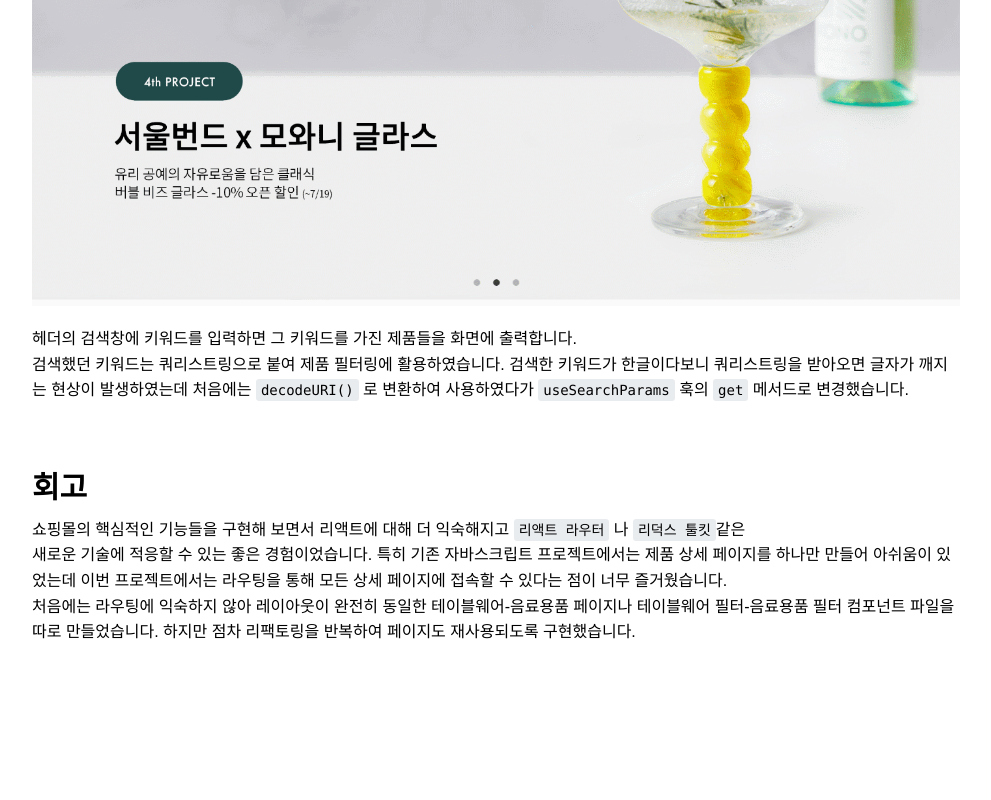
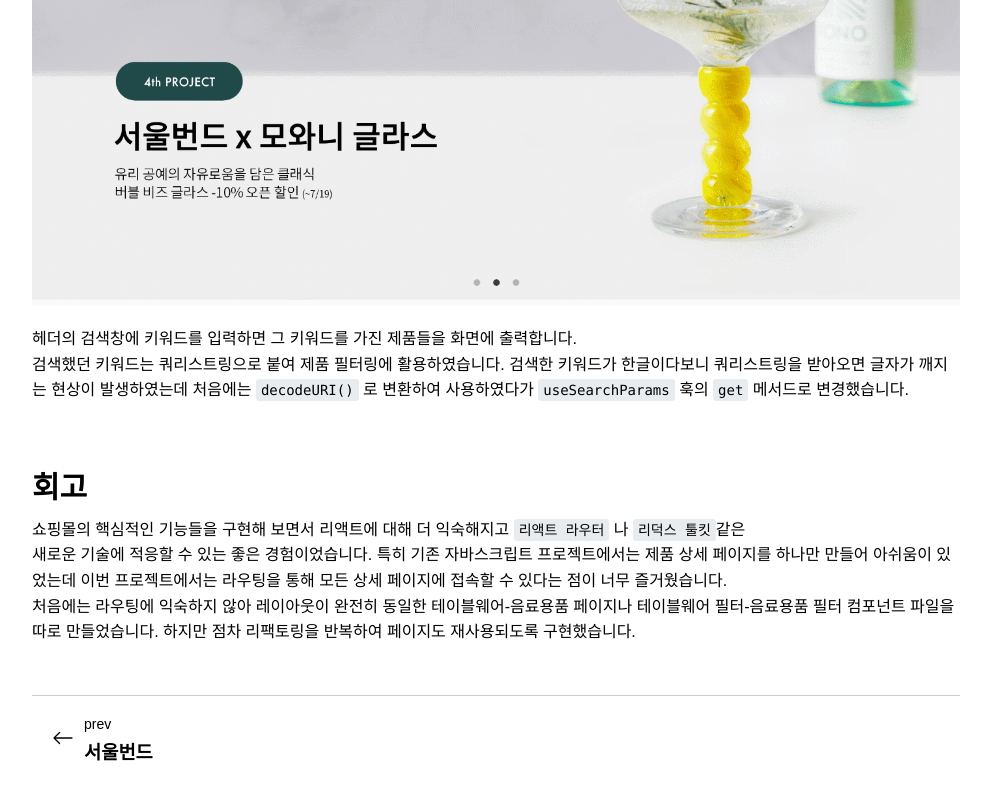
Before and after one commit to jaeeedev/portfolio, a React (Create React App) app: page /seoulbundreact in a window 1280 px wide. Shown: the part 3115-3915 px from the top of the page, without its empty margins (144-1135 px from the left). Before the commit the page ends 3791 px from the top, so only its background shows below. Built offline with nearby package versions, Linux system fonts and the light colour scheme; a web font is replaced by a local one.

Commit message:
prev, next

```diff
--- /dev/null
+++ b/src/components/PrevNext.js
@@ -0,0 +1,73 @@
+import React from "react";
+import styled from "styled-components";
+import { Link } from "react-router-dom";
+import { BsArrowLeft, BsArrowRight } from "react-icons/bs";
+
+const Container = styled.div`
+  display: flex;
+  justify-content: space-between;
+  margin-top: 50px;
+  border-top: 1px solid #ccc;
+  padding: 20px;
+  gap: 30px;
+`;
+
+const Left = styled.div`
+  flex: 1;
+  display: flex;
+  gap: 10px;
+  align-items: center;
+`;
+const Right = styled.div`
+  flex: 1;
+  display: flex;
+  gap: 10px;
+  align-items: center;
+  justify-content: flex-end;
+`;
+
+const PrevNextSpan = styled.span`
+  display: block;
+  margin-bottom: 5px;
+  font-size: 14px;
+`;
+const StyledLink = styled(Link)`
+  text-decoration: none;
+  color: black;
+`;
+
+function PrevNext({ prev, next, pText, nText }) {
+  return (
+    <Container>
+      {prev !== "false" && (
+        <Left>
+          <StyledLink to={`/${prev}`}>
+            <BsArrowLeft style={{ fontSize: "22px" }} />
+          </StyledLink>
+          <StyledLink to={`/${prev}`}>
+            <div>
+              <PrevNextSpan>prev</PrevNextSpan>
+              <h3>{pText}</h3>
+            </div>
+          </StyledLink>
+        </Left>
+      )}
+
+      {next !== "false" && (
+        <Right>
+          <StyledLink to={`/${next}`}>
+            <div>
+              <PrevNextSpan>next</PrevNextSpan>
+              <h3>{nText}</h3>
+            </div>
+          </StyledLink>
+          <StyledLink to={`/${next}`}>
+            <BsArrowRight style={{ fontSize: "22px" }} />
+          </StyledLink>
+        </Right>
+      )}
+    </Container>
+  );
+}
+
+export default PrevNext;
--- a/src/components/Project.js
+++ b/src/components/Project.js
@@ -101,7 +101,7 @@
         <Title>PROJECT</Title>
 
         <ProjectItemBox ref={(el) => (projectRef.current[0] = el)}>
-          <ProjectLink to="/todolist">
+          <ProjectLink to="/todolist" target={"_blank"} rel="noreferrer">
             <ProjectImg src="/imgs/todomain.gif" alt="투두리스트 썸네일" />
           </ProjectLink>
 
@@ -119,7 +119,15 @@
             <TextTitle>보러 가기</TextTitle>
             <TextDetail fz={"23px"}>
               <a
-                href="https://github.com/jaeeedev/todolist/tree/jaeeedev-patch-3"
+                href="https://jaeeedev.github.io/todo"
+                target={"_blank"}
+                rel="noreferrer"
+                style={{ marginRight: "10px" }}
+              >
+                <BsGlobe2 />
+              </a>
+              <a
+                href="https://github.com/jaeeedev/todo"
                 target={"_blank"}
                 rel="noreferrer"
               >
@@ -129,7 +137,7 @@
           </ProjectText>
         </ProjectItemBox>
         <ProjectItemBox ref={(el) => (projectRef.current[1] = el)}>
-          <ProjectLink to="/pot">
+          <ProjectLink to="/pot" target={"_blank"} rel="noreferrer">
             <ProjectImg src="/imgs/pot01.jpg" alt="pot 썸네일" />
           </ProjectLink>
 
@@ -146,6 +154,14 @@
             <TextTitle>보러 가기</TextTitle>
             <TextDetail fz={"23px"}>
               <a
+                href="https://jaeeedev.github.io/pot"
+                target={"_blank"}
+                rel="noreferrer"
+                style={{ marginRight: "10px" }}
+              >
+                <BsGlobe2 />
+              </a>
+              <a
                 href="https://github.com/jaeeedev/pot"
                 target={"_blank"}
                 rel="noreferrer"
@@ -157,7 +173,7 @@
           </ProjectText>
         </ProjectItemBox>
         <ProjectItemBox ref={(el) => (projectRef.current[2] = el)}>
-          <ProjectLink to="/changwonlib">
+          <ProjectLink to="/changwonlib" target={"_blank"} rel="noreferrer">
             <ProjectImg src="/imgs/libmain.gif" alt="도서관 썸네일" />
           </ProjectLink>
 
@@ -194,7 +210,7 @@
           </ProjectText>
         </ProjectItemBox>
         <ProjectItemBox ref={(el) => (projectRef.current[3] = el)}>
-          <ProjectLink to="/seoulbund">
+          <ProjectLink to="/seoulbund" target={"_blank"} rel="noreferrer">
             <ProjectImg src="/imgs/sbmain.png" alt="서울번드 썸네일" />
           </ProjectLink>
           <ProjectText>
@@ -212,6 +228,14 @@
             <TextTitle>보러 가기</TextTitle>
             <TextDetail fz={"23px"}>
               <a
+                href="https://jaeeedev.github.io/work"
+                target={"_blank"}
+                rel="noreferrer"
+                style={{ marginRight: "10px" }}
+              >
+                <BsGlobe2 />
+              </a>
+              <a
                 href="https://github.com/jaeeedev/work"
                 target={"_blank"}
                 rel="noreferrer"
@@ -223,7 +247,7 @@
           </ProjectText>
         </ProjectItemBox>
         <ProjectItemBox ref={(el) => (projectRef.current[4] = el)}>
-          <ProjectLink to="seoulbundreact">
+          <ProjectLink to="seoulbundreact" target={"_blank"} rel="noreferrer">
             <ProjectImg src="/imgs/sbrmain.png" alt="서울번드 리액트 썸네일" />
           </ProjectLink>
           <ProjectText>
--- a/src/pages/Lib.js
+++ b/src/pages/Lib.js
@@ -1,6 +1,7 @@
 import styled from "styled-components";
 import List from "../components/List";
 import PageHeader from "../components/PageHeader";
+import PrevNext from "../components/PrevNext";
 
 const Head = styled.div`
   margin-bottom: 20px;
@@ -50,22 +51,6 @@
   margin-bottom: 15px;
 `;
 
-const MainImgBox = styled.img`
-  max-width: 800px;
-  margin: 0 auto;
-  margin-bottom: 20px;
-  display: block;
-`;
-
-const ProjectImgBox = styled.div`
-  margin: 0 auto;
-  margin-bottom: 10px;
-  overflow: hidden;
-  width: 100%;
-  height: 300px;
-  background: #ccc;
-`;
-
 const ProjectImg = styled.img`
   display: block;
   width: 100%;
@@ -96,6 +81,7 @@
 //헤더 막 마우스 호버하는것도
 
 function Lib() {
+  window.scrollTo({ top: 0 });
   return (
     <div>
       <PageHeader />
@@ -143,6 +129,7 @@
           처음으로 오픈 API를 적용해 보았습니다. 가상의 데이터가 아니라 실제로
           활용할 수 있는 기능을 추가하니 작은 부분이지만 굉장히 뿌듯했습니다.
         </ProjectText>
+        <PrevNext prev="pot" next="seoulbund" pText="pot" nText="서울번드" />
       </Container>
     </div>
   );
--- a/src/pages/Pot.js
+++ b/src/pages/Pot.js
@@ -1,6 +1,7 @@
 import styled from "styled-components";
 import List from "../components/List";
 import PageHeader from "../components/PageHeader";
+import PrevNext from "../components/PrevNext";
 
 const Head = styled.div`
   margin-bottom: 20px;
@@ -60,10 +61,18 @@
   cursor: default;
 `;
 
+const TextTitle = styled.h3`
+  font-size: 30px;
+  font-weight: 800;
+  margin: 10px 0;
+  margin-top: 60px;
+`;
+
 //화면비 1.77777
 //여기는 기능이 거의 없어서 움짤만 이어서 넣어주고 텍스트는 간소하게
 
 function Pot() {
+  window.scrollTo({ top: 0 });
   return (
     <div>
       <PageHeader />
@@ -89,10 +98,28 @@
         <br />
         <ProjectImg src="/imgs/pot3.gif" alt="팟 화면" />
         <ProjectImg src="/imgs/pot4.gif" alt="팟 화면" />
+        <br />
         <ProjectImg src="/imgs/potmob.gif" alt="팟 화면" />
         <ProjectText>
-          모바일 화면에서도 사용할 수 있도록 반응형으로 구현하였습니다.
+          모바일 화면에서도 사용할 수 있도록 반응형으로 구현하였습니다. 분기점에
+          따라 보이는 요소의 개수를 줄이고 <Code>flex-wrap</Code> 값을 wrap으로
+          하여 일정 너비를 초과하면 아래로 내려가도록 하였습니다.
         </ProjectText>
+        <TextTitle>회고</TextTitle>
+        <ProjectText>
+          전체 페이지를 반응형으로 구현하는것은 처음이었는데 요소 사이즈나
+          개수를 어떻게 수정해야 할 지 고민을 많이 했던 것 같습니다. 레이아웃을
+          잡는 과정에서 CSS의 <Code>flex</Code> 를 많이 익히게 되었습니다. 메인
+          슬라이드를 제이쿼리 기반 라이브러리로 적용하면서 제이쿼리의 문법도
+          사용해보게 되었습니다. 돔을 조작하기 편리하고 코드가 깔끔해져 좋은
+          경험이었습니다.
+        </ProjectText>
+        <PrevNext
+          prev={"todolist"}
+          next={"changwonlib"}
+          pText={"투두리스트"}
+          nText={"도서관 사업소"}
+        />
       </Container>
     </div>
   );
--- a/src/pages/SbReact.js
+++ b/src/pages/SbReact.js
@@ -1,6 +1,7 @@
 import styled from "styled-components";
 import List from "../components/List";
 import PageHeader from "../components/PageHeader";
+import PrevNext from "../components/PrevNext";
 
 const Head = styled.div`
   margin-bottom: 20px;
@@ -108,6 +109,7 @@
         </Head>
 
         <List />
+
         <MainImgBox />
 
         <SplitBox></SplitBox>
@@ -167,6 +169,13 @@
           파일을 따로 만들었습니다. 하지만 점차 리팩토링을 반복하여 페이지도
           재사용되도록 구현했습니다. <br />
         </ProjectText>
+
+        <PrevNext
+          prev={"seoulbund"}
+          next={"false"}
+          pText={"서울번드"}
+          nText={"false"}
+        />
       </Container>
     </div>
   );
--- a/src/pages/Seoulbund.js
+++ b/src/pages/Seoulbund.js
@@ -1,6 +1,7 @@
 import styled from "styled-components";
 import List from "../components/List";
 import PageHeader from "../components/PageHeader";
+import PrevNext from "../components/PrevNext";
 
 const Head = styled.div`
   margin-bottom: 20px;
@@ -83,7 +84,7 @@
 `;
 
 function SeoulBund() {
-  // window.scrollTo({ top: 0 });
+  window.scrollTo({ top: 0 });
   return (
     <div>
       <PageHeader />
@@ -150,6 +151,12 @@
           집중이 중요하다는 것을 다시금 깨닫고 많은 공부가 되었던
           프로젝트였습니다.
         </ProjectText>
+        <PrevNext
+          prev="changwonlib"
+          next="seoulbundreact"
+          pText="도서관사업소"
+          nText="서울번드 리액트"
+        />
       </Container>
     </div>
   );
--- a/src/pages/Todo.js
+++ b/src/pages/Todo.js
@@ -1,6 +1,7 @@
 import styled from "styled-components";
 import List from "../components/List";
 import PageHeader from "../components/PageHeader";
+import PrevNext from "../components/PrevNext";
 
 const Head = styled.div`
   margin-bottom: 20px;
@@ -82,6 +83,7 @@
 `;
 
 function Todo() {
+  window.scrollTo({ top: 0 });
   return (
     <div>
       <PageHeader />
@@ -141,6 +143,7 @@
           <Code>submit</Code> 이벤트로 변경해 보는 등 코드를 계속적으로
           고쳐보면서 많은 지식들을 얻어갈 수 있었던 프로젝트였습니다.
         </ProjectText>
+        <PrevNext prev={"false"} next={"pot"} pText={"false"} nText={"pot"} />
       </Container>
     </div>
   );
```
